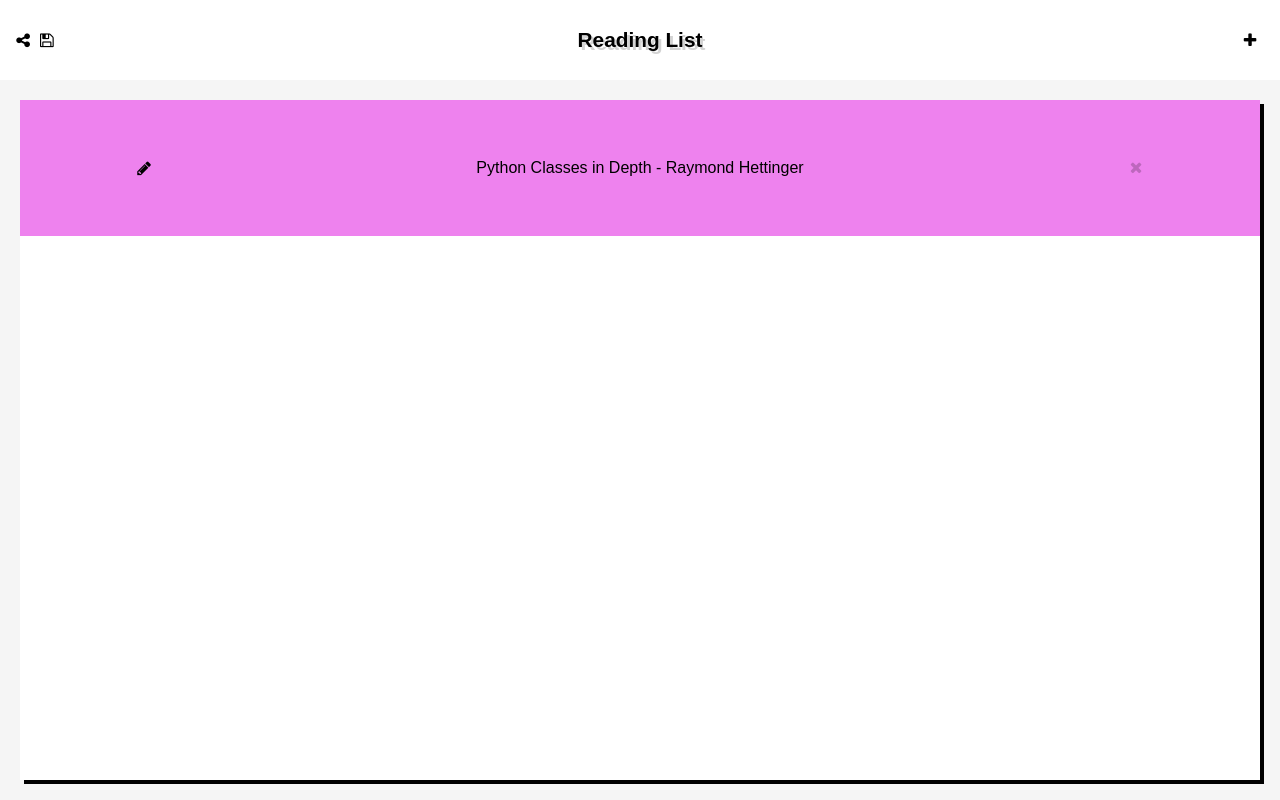
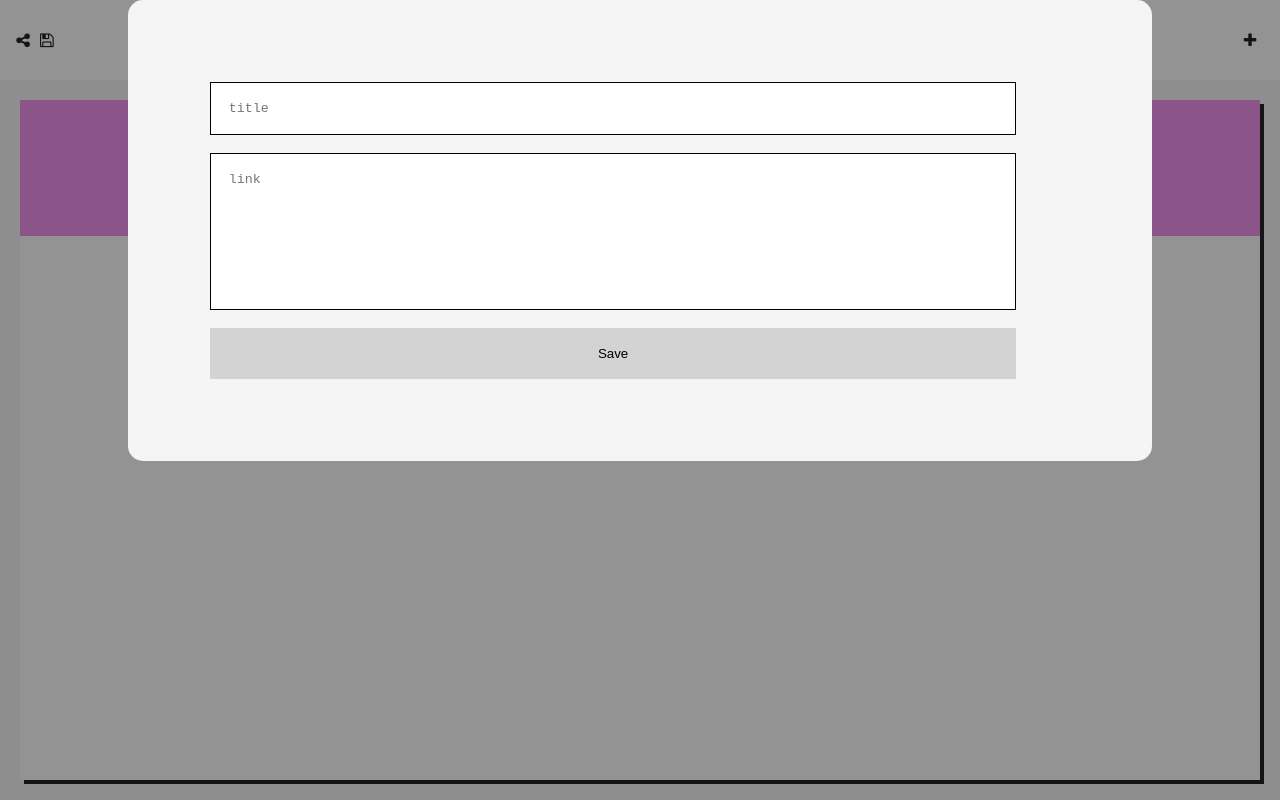
Before and after one commit to foundling/readinglist, a Vue app: page / in a window 1280 px wide. Built offline with nearby package versions, Linux system fonts and the light colour scheme.

Commit message:
add modal

```diff
--- a/src/components/App.vue
+++ b/src/components/App.vue
@@ -13,6 +13,8 @@
 
     ::-webkit-scrollbar {
         display: none;
+        height: 0px;
+        width: 0px;
     }
 
     html, body {
--- a/src/components/Modal.vue
+++ b/src/components/Modal.vue
@@ -1,26 +1,108 @@
 <template>
     <section class="modal">
-        <textarea class="modal title-input"></textarea>
-        <textarea class="modal link-input"></textarea>
+        <section class="readinglist-edit-modal">
+            <textarea
+                value="item.title"
+                placeholder="title"
+                rows="1"
+                class="modal title-input"></textarea>
+            <textarea
+                value="item.link"
+                placeholder="link"
+                rows="8"
+                class="modal link-input"></textarea>
+            <button
+                v-on:click="commitEdit"
+                class="commit-edit">
+                Save
+            </button>
+        </section>
+        <div class="blur-bg"></div>
     </section>
 </template>
 
 <style scoped>
     section.modal {
-        margin: 20px;
-        border: 1px;
+
+        height: 100%;
+        width: 100%;
+
+        position: absolute;
+        top: 0px;
+        left: 0px;
+        background: rgba(40,40,40,0.5);
+
+        display: flex;
+        flex-direction: column;
+        align-items: center;
+        vertical-align: center;
+
+        z-index: 100;
+    }
+    div.blur-bg {
+        height: 100%;
+        width: 100%;
+
+        position: absolute;
+        top: 0px;
+        left: 0px;
+
+        filter: blur(10px);
+        z-index: -1;
+    }
+    section.readinglist-edit-modal {
+
+        overflow: scroll;
+        height: auto;
+        padding: 5%;
+        width: 80%;
+        margin: 0 auto;
         border-radius: 15px;
+
+        text-align: center;
         background: whitesmoke;
     }
-    textarea.modal.title-input,
-    textarea.modal.link-input {
-        display: block;
-        background: yellow;
+    textarea.modal {
+        width: 90%;
+        border: 0px;
+        margin: 0px;
+        margin: 0 auto;
+        resize: none;
+        outline: none;
+        border: none;
+        white-space: nowrap;
     }
 
+    /* Inputs */
+    textarea.modal.title-input,
+    textarea.modal.link-input,
+    button.commit-edit {
+        padding: 2%;
+        margin: 2%;
+    }
+
+    textarea.modal.link-input,
+    textarea.modal.title-input {
+        display: block;
+        border: 1px solid black;
+    }
+    textarea.modal.title-input {
+    }
+    textarea.modal.link-input {
+    }
+    button.commit-edit {
+        display: block;
+        width: 90%;
+        background: lightgray;
+        border: none;
+    }
 </style>
 
 <script>
     export default {
+        methods: {
+            commitEdit: () => {
+            }
+        }
     };
 </script>
--- a/src/components/ReadingList.vue
+++ b/src/components/ReadingList.vue
@@ -1,6 +1,7 @@
 <template>
 
     <section class="readinglist">
+        <modal></modal>
         <ul class="readinglist-list">
             <list-item
                 v-for="(item, index) in list"
@@ -47,12 +48,14 @@
 
 <script>
     import ListItem from './ListItem';
+    import Modal from './Modal';
 
     export default {
 
         props: ['list'],
         components: {
-            ListItem
+            ListItem,
+            Modal
         }
 
     };
--- a/src/store/actions.js
+++ b/src/store/actions.js
@@ -1,4 +1,6 @@
 export default {
+
+    INCREMENT_d
 
 
 };
```
